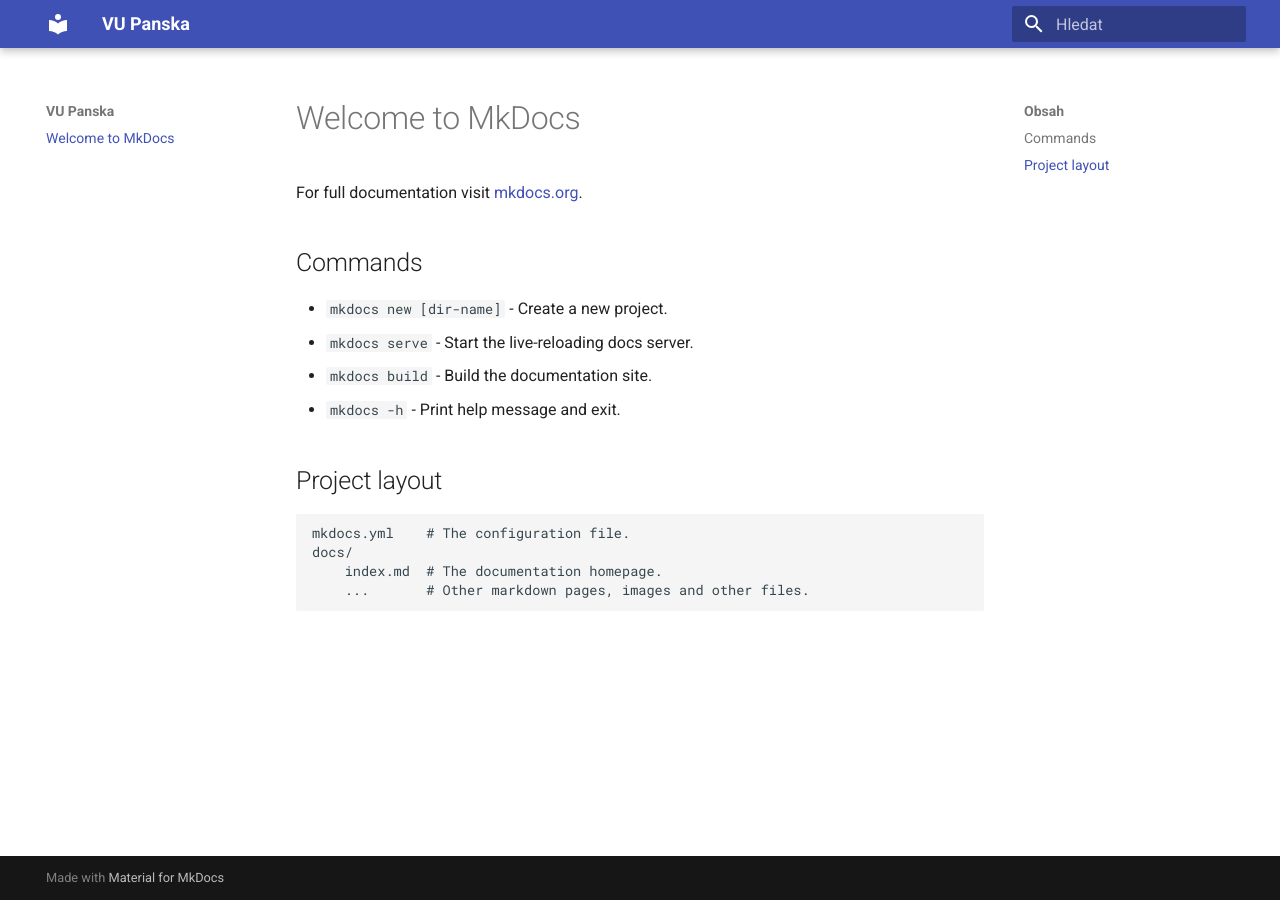
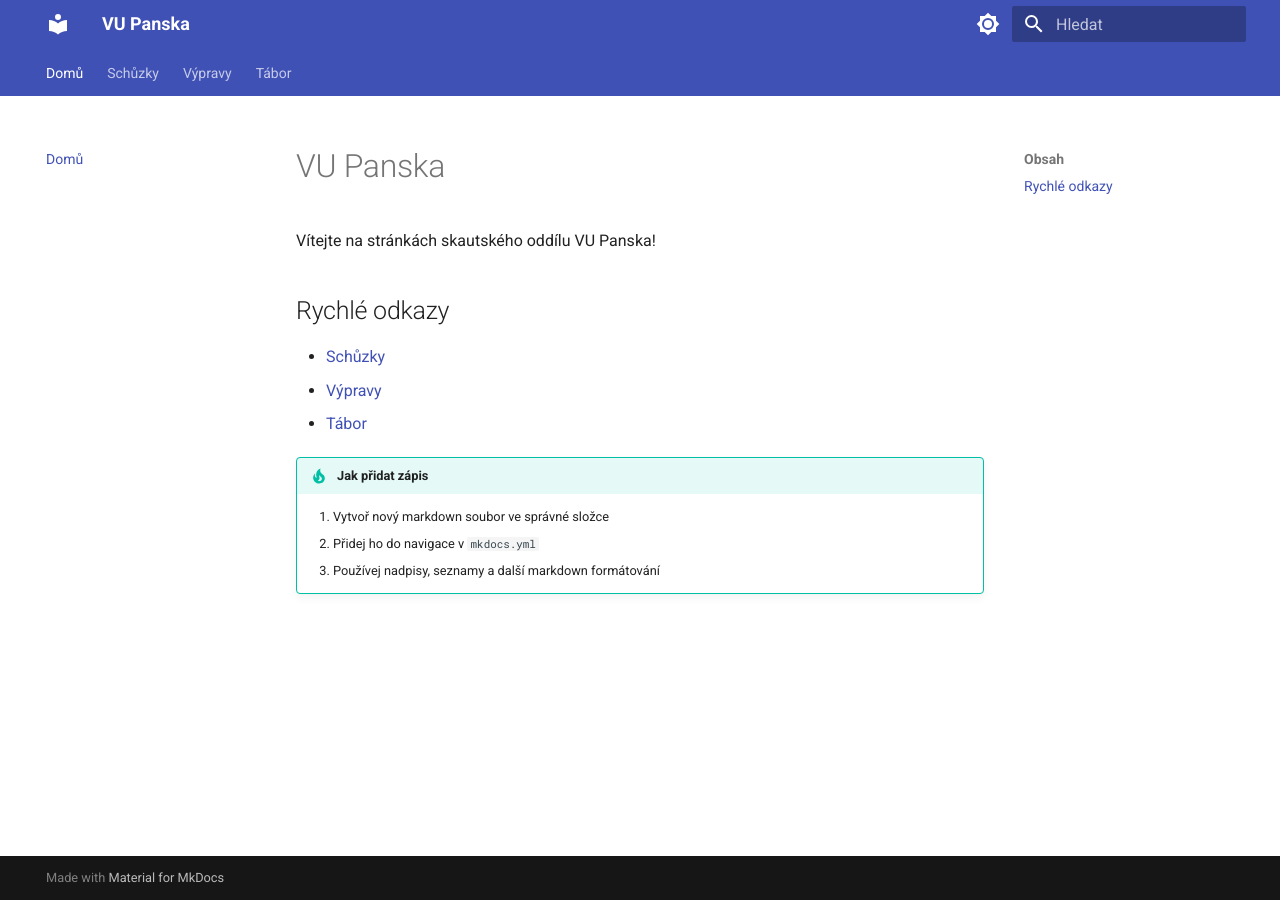
Before and after one commit to Alexuspo/Vupanska, an MkDocs documentation site: the page built from docs/index.md, in a window 1280 px wide. Built offline with MkDocs 1.6.1 and Material for MkDocs 9.7.7, drawn with Linux system fonts in a browser that asks for light colours.

```diff
--- a/docs/index.md
+++ b/docs/index.md
@@ -1,17 +1,14 @@
-# Welcome to MkDocs
+# VU Panska
 
-For full documentation visit [mkdocs.org](https://www.mkdocs.org).
+Vítejte na stránkách skautského oddílu VU Panska!
 
-## Commands
+## Rychlé odkazy
 
-* `mkdocs new [dir-name]` - Create a new project.
-* `mkdocs serve` - Start the live-reloading docs server.
-* `mkdocs build` - Build the documentation site.
-* `mkdocs -h` - Print help message and exit.
+- [Schůzky](schuze/index.md)
+- [Výpravy](vypravy/index.md)
+- [Tábor](tabor/index.md)
 
-## Project layout
-
-    mkdocs.yml    # The configuration file.
-    docs/
-        index.md  # The documentation homepage.
-        ...       # Other markdown pages, images and other files.
+!!! tip "Jak přidat zápis"
+    1. Vytvoř nový markdown soubor ve správné složce
+    2. Přidej ho do navigace v `mkdocs.yml`
+    3. Používej nadpisy, seznamy a další markdown formátování
--- a/mkdocs.yml
+++ b/mkdocs.yml
@@ -2,4 +2,42 @@ site_name: VU Panska
 theme:
   name: material
   language: cs
+  features:
+    - navigation.tabs
+    - navigation.sections
+    - navigation.top
+    - search.suggest
+    - search.highlight
+  palette:
+    - scheme: default
+      primary: indigo
+      accent: indigo
+      toggle:
+        icon: material/brightness-7
+        name: Přepnout na tmavý režim
+    - scheme: slate
+      primary: indigo
+      accent: indigo
+      toggle:
+        icon: material/brightness-4
+        name: Přepnout na světlý režim
+
+markdown_extensions:
+  - admonition
+  - pymdownx.details
+  - pymdownx.superfences
+  - attr_list
+  - md_in_html
+  - tables
+  - footnotes
+
+nav:
+  - Domů: index.md
+  - Schůzky:
+    - schuze/index.md
+  - Výpravy:
+    - vypravy/index.md
+  - Tábor:
+    - tabor/index.md
+
 site_url: https://vupanska.vercel.app
--- a/requirements.txt
+++ b/requirements.txt
@@ -1,2 +1,4 @@
 mkdocs>=1.4.0
 mkdocs-material>=9.0.0
+mkdocs-glightbox>=0.3.0
+pymdown-extensions>=9.0
```
Also changed, not shown: vercel.json.
